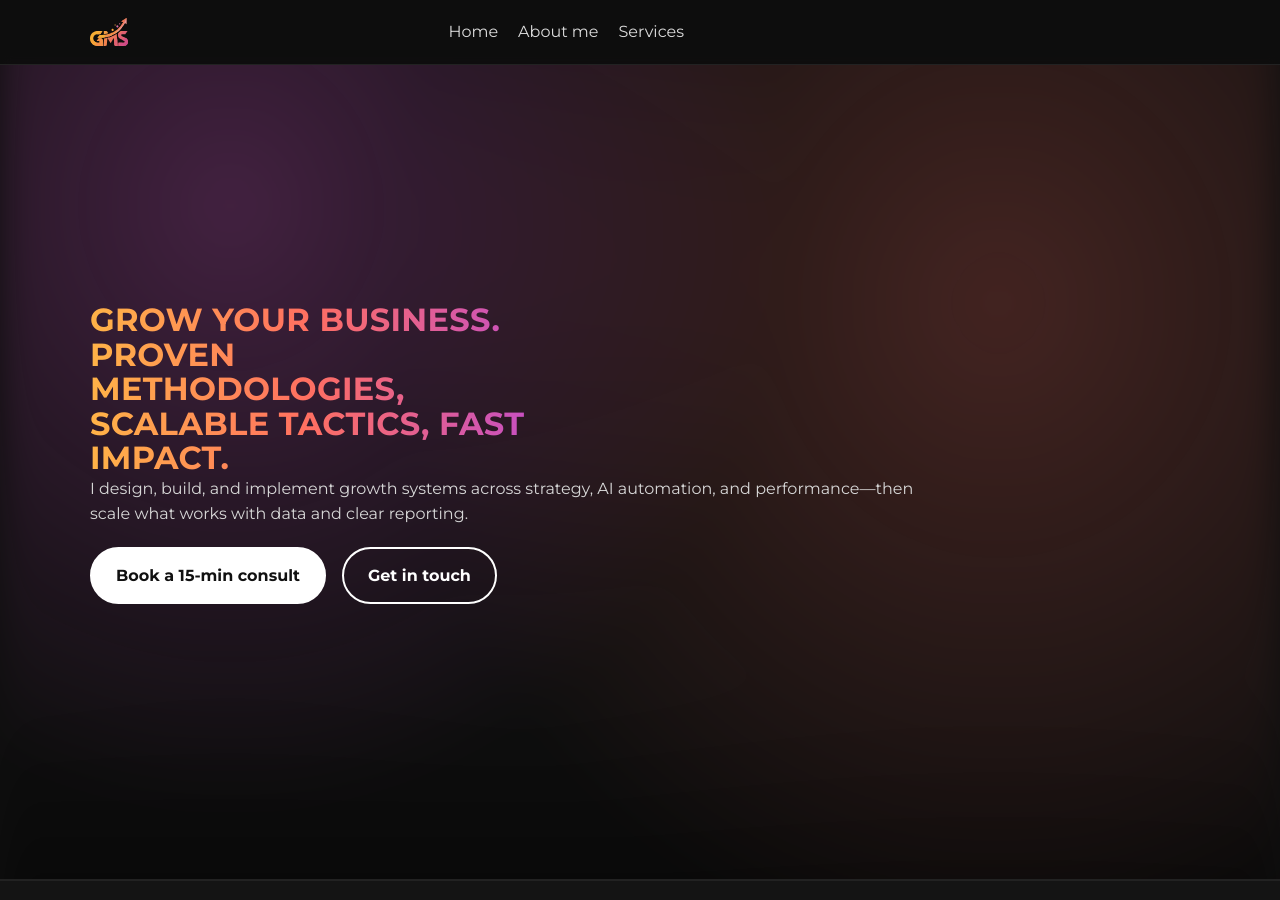
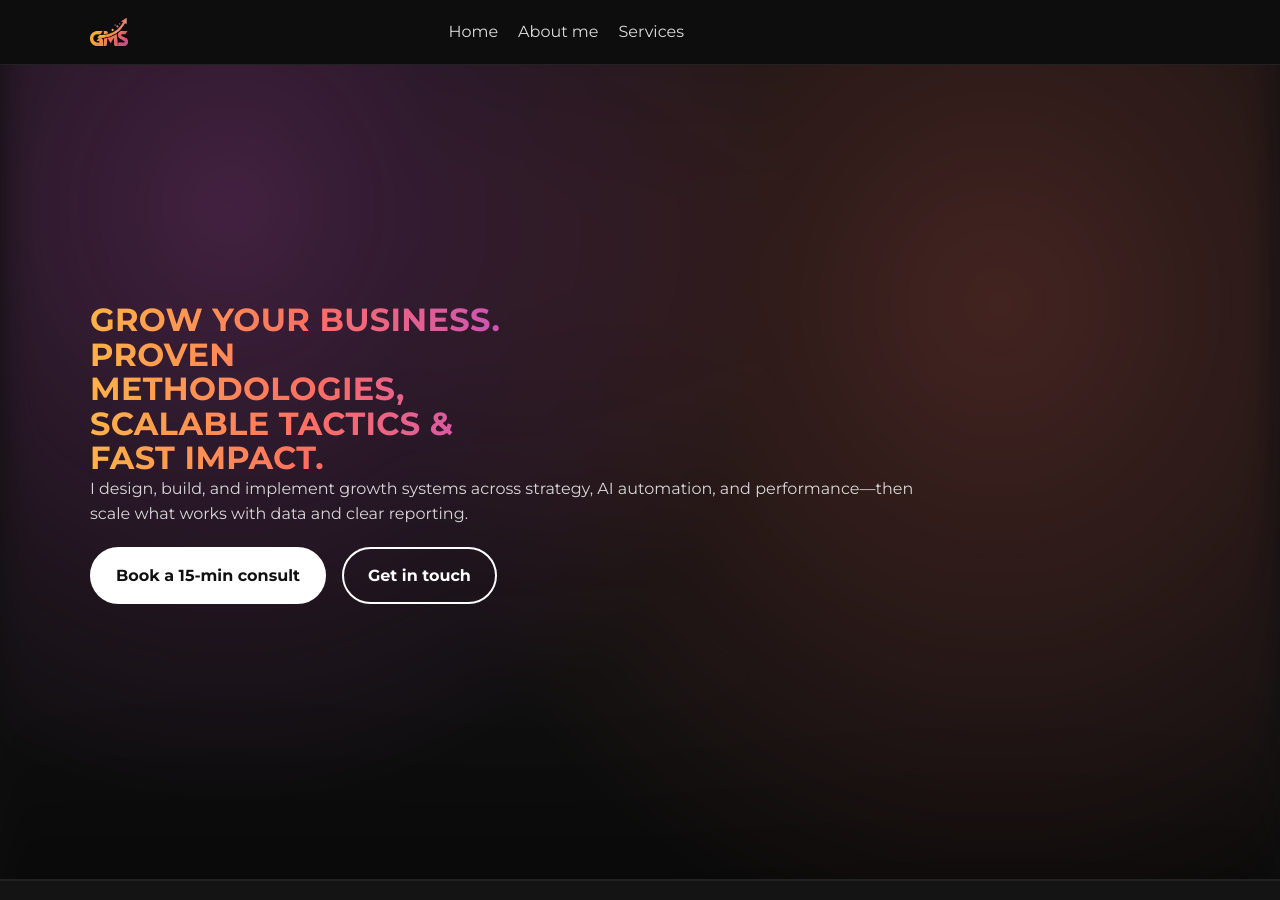
Before and after one commit to rliedmeiergrowth-create/freelanceproject, a Jekyll site: the page index.html, which Jekyll copies as it is, in a window 1280 px wide and 900 px high. Built offline with Jekyll 4.4.1, drawn with Linux system fonts in a browser that asks for light colours.

```diff
--- a/index.html
+++ b/index.html
@@ -56,7 +56,7 @@
   <!-- HERO -->
   <header class="hero">
     <div class="container hero-inner">
-      <h1>Grow your business. Proven methodologies, scalable tactics, fast impact.</h1>
+      <h1>Grow your business.<br> Proven methodologies,<br> scalable tactics & fast impact.</h1>
 
       <p class="lead-paragraph hero-lead">
         I design, build, and implement growth systems across strategy, AI automation, and performance—then scale what works with data and clear reporting.
```
